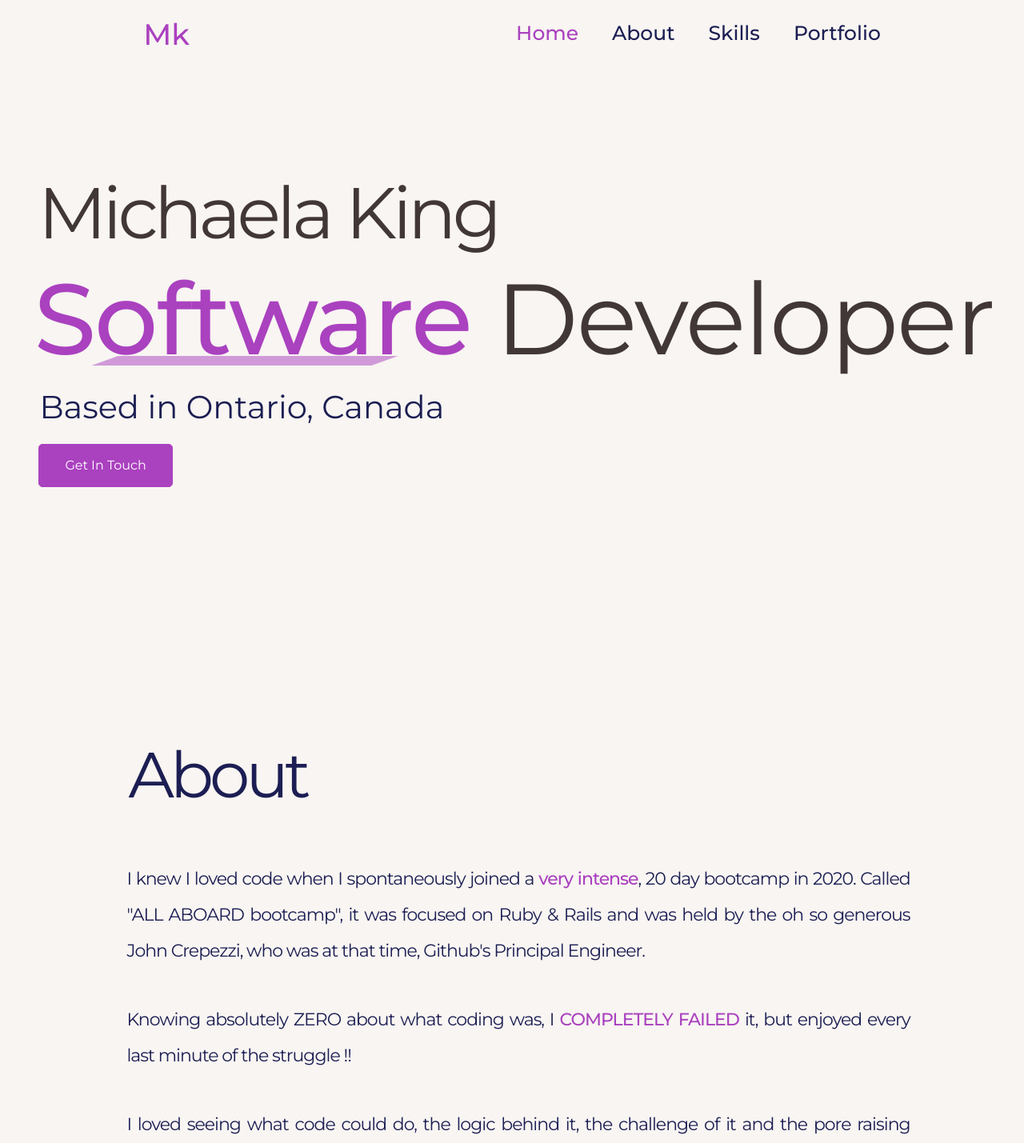
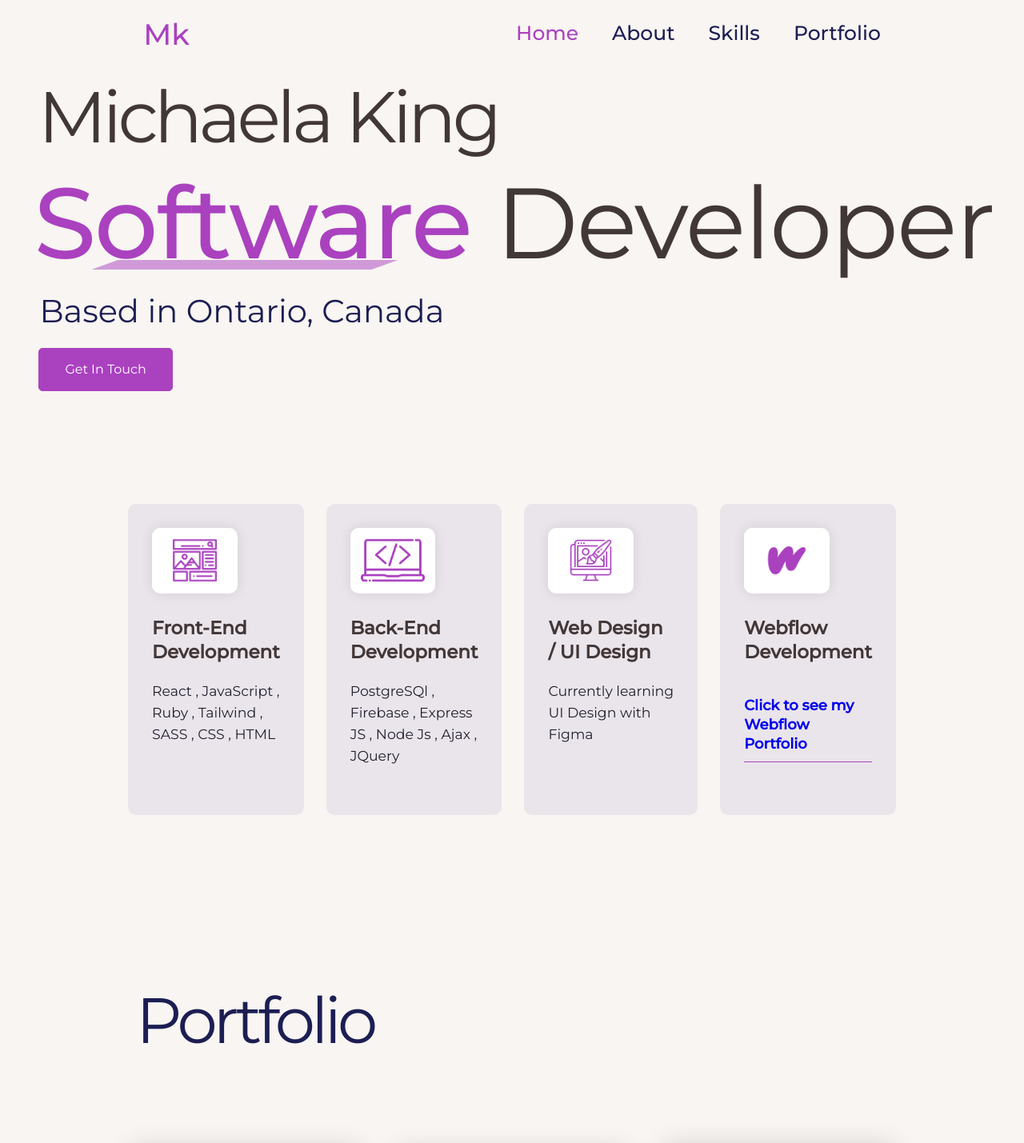
Before and after one commit to Michaela-K/mk_react_portfolio, a React (Create React App) app: page / in a window 1280 px wide. Shown: the top 1429 px of the page at 80% size. Built offline with nearby package versions, Linux system fonts and the light colour scheme.

Commit message:
Add link to webflow portfolio

```diff
--- a/src/App.css
+++ b/src/App.css
@@ -221,10 +221,11 @@
   display: flex;
   justify-content: start;
   align-items: center;
-  gap: 32px;
+  /* gap: 32px; */
   background-color: var(--bg-shade);
-  height: 100vh;
-  margin-bottom: 15vh;
+  /* background-color: hotpink; */
+  height: 70vh;
+  /* margin-bottom: 15vh; */
 }
 .hero__section__content-box {
   display: flex;
--- a/src/components/Home Page/index.jsx
+++ b/src/components/Home Page/index.jsx
@@ -10,7 +10,7 @@ function Home() {
   return (
     <div id="Home">
       <Hero/>
-      <About/>
+      {/* <About/> */}
       <Skills/>
       <MyPortfolio/>
       <Contact/>
--- a/src/components/Skills.jsx
+++ b/src/components/Skills.jsx
@@ -12,6 +12,11 @@ export default function Skills() {
             <div className="skills__section__card__content">
               <h3 className="skills__section__title">{item.title}</h3>
               <p className="skills__section__description">{item.description}</p>
+              <p className="text-md portfolio__link">
+                <a href={item.webflowref} target="_blank" rel="noopener noreferrer">
+                  {item.externalLink}
+                </a>
+              </p>
             </div>
           </div>
         ))}
--- a/src/data/index.json
+++ b/src/data/index.json
@@ -26,7 +26,9 @@
       "src": "./assets/icons/wf_icon.png",
       "title": "Webflow Development",
       "alt":"Webflow Development",
-      "description": "Currently learning development in Webflow"
+      "description": "",
+      "webflowref":"https://michaelas-webflow-portfolio.webflow.io/",
+      "externalLink": "Click to see my Webflow Portfolio"
     }
   ],
   "portfolio": [
```
